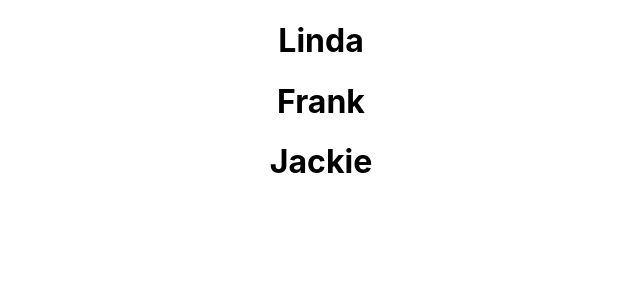
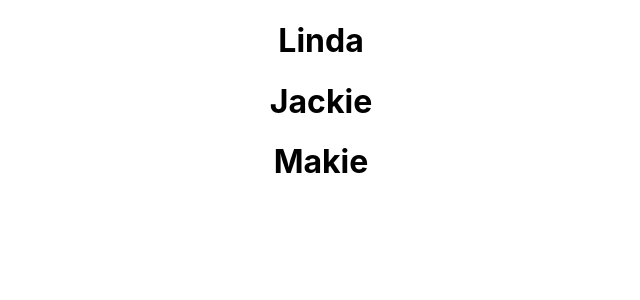
Before and after one commit to simple-sifu/monster-rolodex2, a React (Create React App) app: page / in a window 1280 px wide. Shown: the top 300 px of the page, without its empty margins (319-959 px from the left). Built offline with nearby package versions, Linux system fonts and the light colour scheme.

Commit message:
Update App.js

```diff
--- a/src/App.js
+++ b/src/App.js
@@ -1,34 +1,33 @@
-import './App.css';
-import { Component } from 'react';
+import "./App.css";
+import { Component } from "react";
 
 class App extends Component {
-
   // only necessary for Class
-  constructor(){
+  constructor() {
     super();
     this.state = {
-      monster1: {
-        name: "Linda"
-      },
-      monster2: {
-        name: "Frank"
-      },
-      monster3: {
-        name: "Jackie"
-      }
-
-    }
+      monsters: [
+        {
+          name: "Linda",
+        },
+        {
+          name: "Jackie",
+        },
+        {
+          name: "Makie",
+        },
+      ],
+    };
   }
-  render(){
+  render() {
     return (
       <div className="App">
-        <h1>{this.state.monster1.name}</h1>
-        <h1>{this.state.monster2.name}</h1>
-        <h1>{this.state.monster3.name}</h1>
+        {this.state.monsters.map((monster) => {
+          return <h1>{monster.name}</h1>;
+        })}
       </div>
     );
   }
-
 }
 
 export default App;
```
